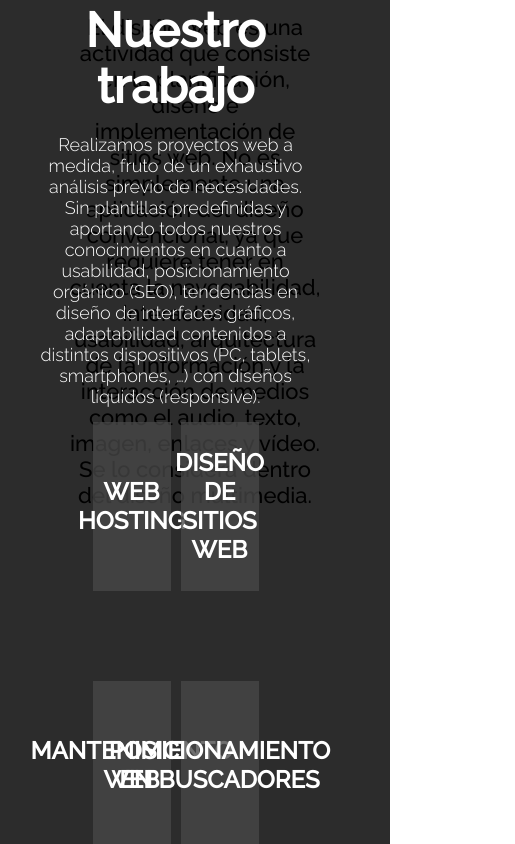
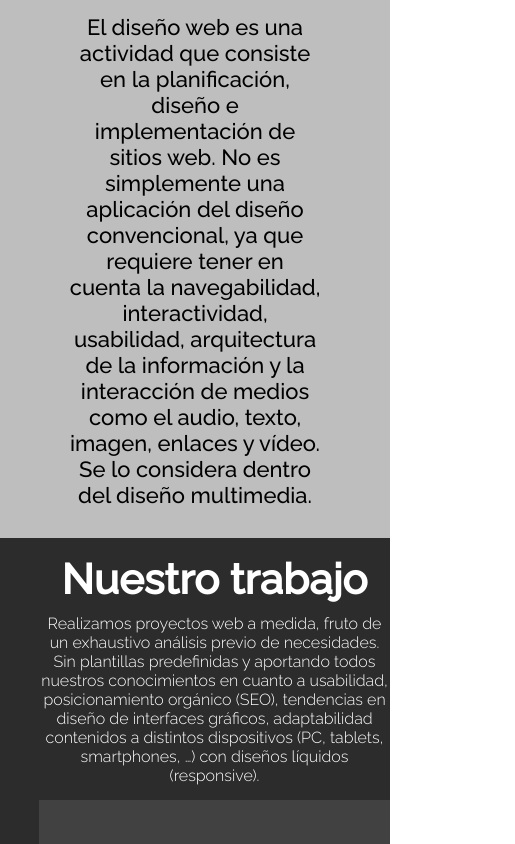
Before and after one commit to mxrtin-5/Atomic-Fusion-Design, a React (Vite) app in the folder atomicfusion/: page / in a window 390 px wide. Shown: the part 1680-2524 px from the top of the page, 515 px wide, since content can reach past the window. Built offline with nearby package versions, Linux system fonts and the light colour scheme.

Commit message:
interfaz terminada

```diff
--- a/atomicfusion/src/components/Home/Home/Inicio/Inicio.css
+++ b/atomicfusion/src/components/Home/Home/Inicio/Inicio.css
@@ -1,6 +1,6 @@
 .inicio{
     background-color: rgb(190, 190, 190);
-    height: 80vh;
+    height: 100%;
     display: grid;
     position: relative;
     top: 50%;
--- a/atomicfusion/src/components/Home/Home/Options/Options.css
+++ b/atomicfusion/src/components/Home/Home/Options/Options.css
@@ -1,29 +1,31 @@
 .section-options {
-    height: 80vh;
-    display: flex;
-    align-items: center;
-    justify-content: center;
+    height: auto; /* Evita una altura fija, permitiendo que se ajuste según el contenido */
+    padding: 20px 0; /* Agrega espacio en la parte superior e inferior */
+    background-color: rgba(71, 71, 71, 0.781);
+    text-align: center;
     color: white;
-    flex-direction: column;
-    position: relative;
-    text-align: center;
-    background-color: rgba(71, 71, 71, 0.781);
 }
 
 .div-container-opciones {
     margin-top: 5%;
-    gap: 50px;
+    gap: 30px; /* Reduce el espacio entre las opciones */
     display: grid;
-    grid-template-columns: repeat(2, 1fr);
-    font-size: 30px;
+    grid-template-columns: 1fr; /* Cambia a una columna en dispositivos móviles */
+    font-size: 24px;
 }
 
-.div-container-opciones div{
-    background-color: #c921a7;
-    padding: 20px;
-    border-radius: 30px;
+.div-container-opciones div {
+    background-color: #6e115c;
+    padding: 15px; /* Reduce el relleno para ganar más espacio */
+    border-radius: 20px;
+    margin-bottom: 20px; /* Agrega margen inferior para separar las opciones */
 }
 
-.div-container-opciones div p{
-    font-size: 20px;
+.div-container-opciones div h3 {
+    margin-top: 10px; /* Añade espacio entre el ícono y el título */
 }
+
+.div-container-opciones div p {
+    font-size: 18px; /* Reducción del tamaño de fuente para dispositivos móviles */
+    margin-top: 10px; /* Espacio entre el título y el párrafo */
+}
--- a/atomicfusion/src/components/Home/Home/Trabajo/Trabajo.css
+++ b/atomicfusion/src/components/Home/Home/Trabajo/Trabajo.css
@@ -98,3 +98,25 @@
         grid-template-columns: repeat(3, 1fr);
     }
 }
+
+@media (max-width: 480px) {
+    .container-trabajo {
+        max-width: 90%;
+        font-size: 28px;
+    }
+
+    .p-trabajo {
+        font-size: 16px;
+        margin-top: 10px;
+    }
+
+    .trabajo-container-cajas {
+        grid-template-columns: repeat(1, 1fr);
+        font-size: 18px;
+    }
+
+    .caja-servicios {
+        width: 90vw;
+        height: 15vh;
+    }
+}
--- a/atomicfusion/src/components/ServiciosPage/ServiciosPage.css
+++ b/atomicfusion/src/components/ServiciosPage/ServiciosPage.css
@@ -31,7 +31,7 @@
 
 .div-contenedor-descripcion {
     margin-top: 20px;
-    text-align: left;
+    text-align: center;
 }
 
 .div-contenedor-descripcion p {
@@ -57,7 +57,7 @@
     color: #000000;
 }
 
-.h2-solicitud .link-solicitud:hover {
+.h2-solicitud:hover {
     filter: brightness(0.8);
 }
 
```
